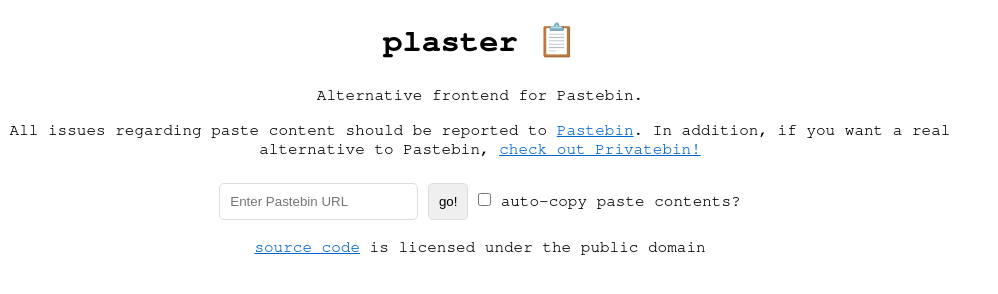
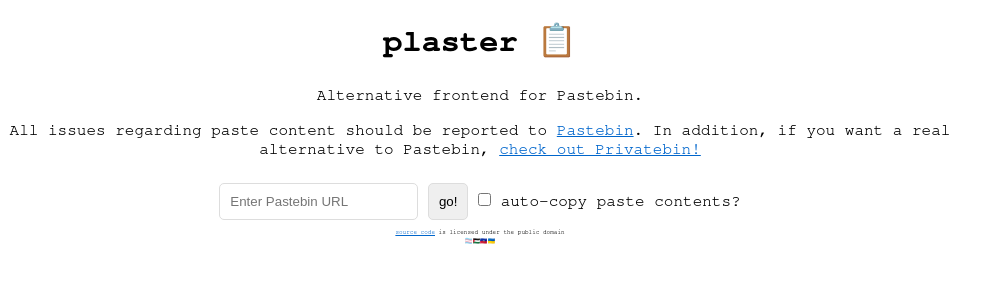
Before and after one commit to gigirassy/plaster, a website: page public/index.html in a window 1280 px wide. Shown: the whole page, without its empty margins (0-998 px from the left). Drawn offline with Linux system fonts and the light colour scheme; no server answers.

Commit message:
Update index.html

```diff
--- a/public/index.html
+++ b/public/index.html
@@ -34,6 +34,10 @@
         .main {
             text-align:center;
             width:75%;
+        }
+
+        .footer {
+            font-size:30%;
         }
 
         input, button {
@@ -86,6 +90,6 @@
     </label>
     <script src="client.js" defer></script>
     <div id="asciiArtContainer" aria-hidden="true" style="position: fixed; bottom: 0; right: 0; padding: 10px; font-family: monospace; white-space: pre;"></div>
-    <p><a href="https://github.com/gigirassy/plaster">source code</a> is licensed under the public domain</p></div>
+    <p class="footer"><a href="https://github.com/gigirassy/plaster">source code</a> is licensed under the public domain<br>🏳️‍⚧️🇵🇸🇭🇹🇺🇦</p></div>
 </body>
 </html>
```
